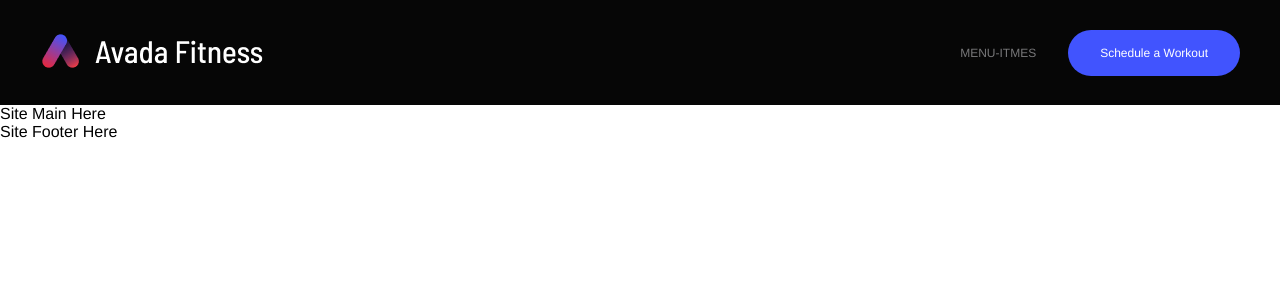
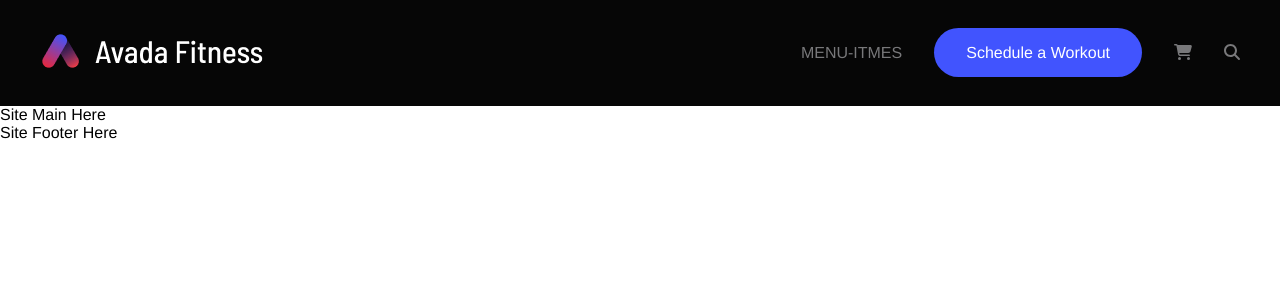
Before and after one commit to MirkOrlando/proj-html-vuejs, a Vue app: page / in a window 1280 px wide. Shown: the top 300 px of the page. Built offline with nearby package versions, Linux system fonts and the light colour scheme.

Commit message:
create nav-actions

```diff
--- a/src/App.vue
+++ b/src/App.vue
@@ -8,8 +8,13 @@
           </div>
           <div class="nav-menu">
             <div class="menu-items">MENU-ITMES</div>
-            <div class="actions">
+            <div class="nav-actions">
               <a href="#" class="btn btn-primary">Schedule a Workout</a>
+              <font-awesome-icon
+                icon="fa-solid fa-cart-shopping"
+                class="mx-2"
+              />
+              <font-awesome-icon icon="fa-solid fa-magnifying-glass" />
             </div>
           </div>
         </nav>
@@ -33,13 +38,11 @@ export default {
 header {
   background-color: $darkestColor;
   color: $jumbo;
-  font-size: 0.75rem;
   padding: 2rem 0;
   nav {
     display: flex;
     align-items: center;
     justify-content: space-between;
-
     .nav-menu {
       display: flex;
       gap: 2rem;
--- /dev/null
+++ b/src/assets/scss/partials/utilities.scss
@@ -0,0 +1,4 @@
+.mx-2 {
+    margin-left: 2rem;
+    margin-right: 2rem;
+}
--- a/src/assets/scss/style.scss
+++ b/src/assets/scss/style.scss
@@ -1,3 +1,4 @@
 @import '@/assets/scss/variables.scss';
 @import '@/assets/scss/partials/common.scss';
 @import '@/assets/scss/partials/grid_structure.scss';
+@import '@/assets/scss/partials/utilities.scss'
--- a/src/main.js
+++ b/src/main.js
@@ -5,12 +5,14 @@ import App from './App.vue'
 /* import the fontawesome core */
 import { library } from '@fortawesome/fontawesome-svg-core'
 /* import specific icons */
+import { faCartShopping } from '@fortawesome/free-solid-svg-icons'
+import { faMagnifyingGlass } from '@fortawesome/free-solid-svg-icons'
 
 /* import font awesome icon component */
 import { FontAwesomeIcon } from '@fortawesome/vue-fontawesome'
 
 /* add icons to the library */
-library.add()
+library.add(faCartShopping, faMagnifyingGlass)
 
 /* add font awesome icon component */
 Vue.component('font-awesome-icon', FontAwesomeIcon)
```
